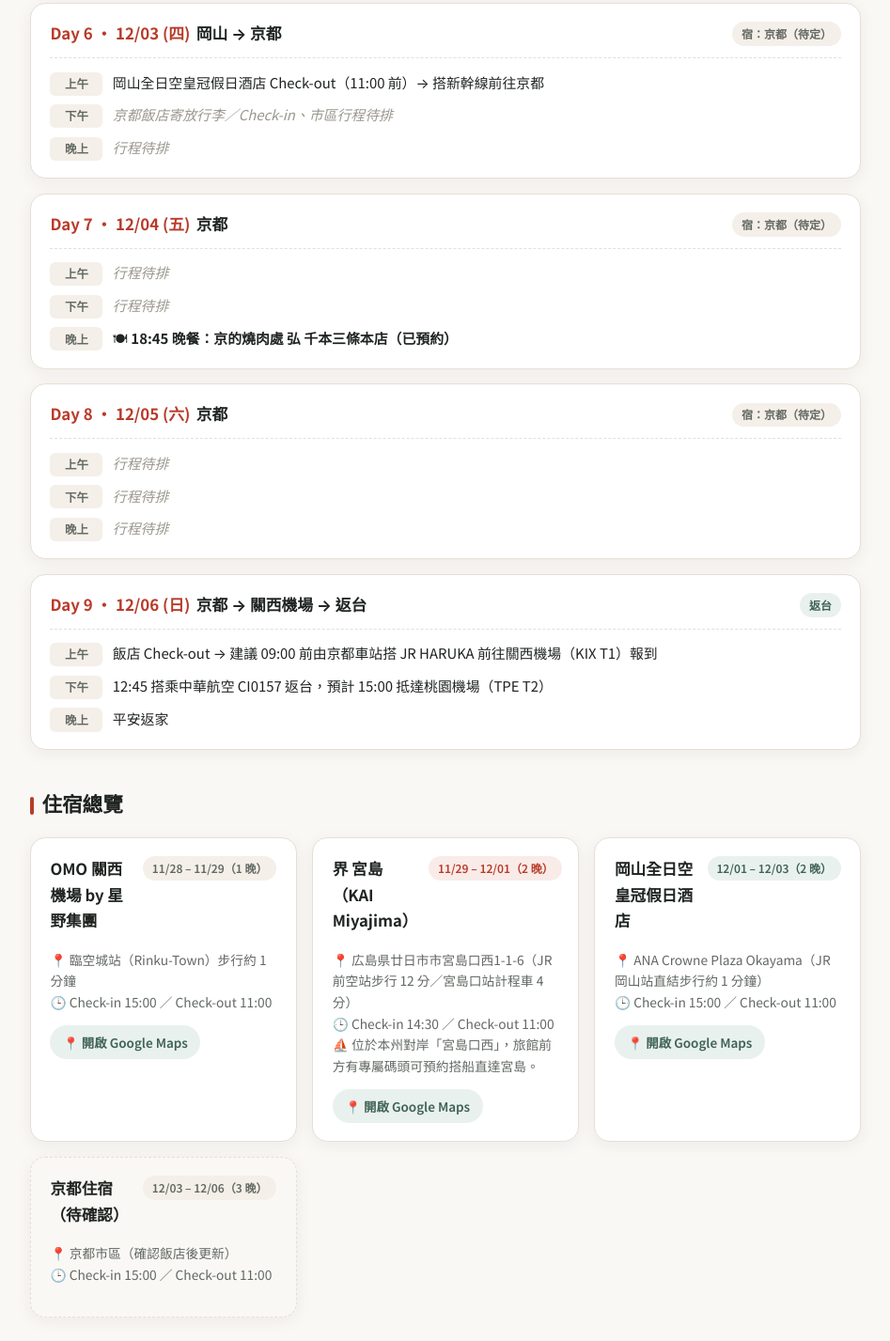
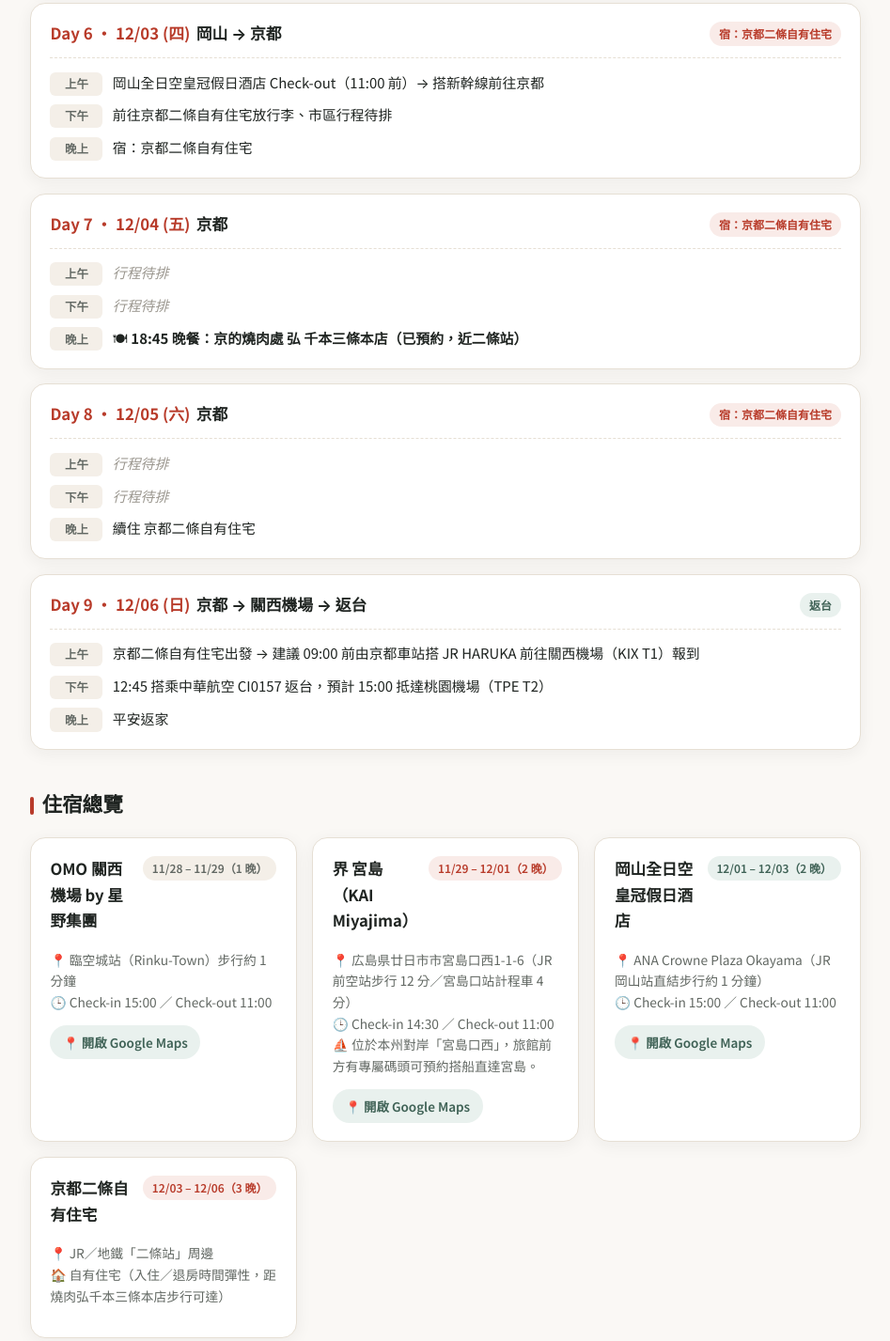
Before and after one commit to enkuo0828/kyoto-trip-2026, a plain HTML site: page index.html in a window 1280 px wide. Shown: the part 1883-3310 px from the top of the page at 94% size, without its empty margins (166-1113 px from the left). Drawn offline with Linux system fonts and the light colour scheme.

Commit message:
Update 12/03-12/06 accommodation to Kyoto Nijo residence

```diff
--- a/index.html
+++ b/index.html
@@ -623,36 +623,36 @@
         <article class="day-card" data-day="6">
           <div class="day-top">
             <div class="day-heading"><span class="day-date">Day 6 · 12/03 (四)</span>岡山 → 京都</div>
-            <span class="tag tag-neutral">宿：京都（待定）</span>
+            <span class="tag tag-red">宿：京都二條自有住宅</span>
           </div>
           <div class="slots">
             <div class="slot"><span class="slot-label">上午</span><span>岡山全日空皇冠假日酒店 Check-out（11:00 前）→ 搭新幹線前往京都</span></div>
-            <div class="slot"><span class="slot-label">下午</span><span class="slot-empty">京都飯店寄放行李／Check-in、市區行程待排</span></div>
-            <div class="slot"><span class="slot-label">晚上</span><span class="slot-empty">行程待排</span></div>
+            <div class="slot"><span class="slot-label">下午</span><span>前往京都二條自有住宅放行李、市區行程待排</span></div>
+            <div class="slot"><span class="slot-label">晚上</span><span>宿：京都二條自有住宅</span></div>
           </div>
         </article>
 
         <article class="day-card" data-day="7">
           <div class="day-top">
             <div class="day-heading"><span class="day-date">Day 7 · 12/04 (五)</span>京都</div>
-            <span class="tag tag-neutral">宿：京都（待定）</span>
+            <span class="tag tag-red">宿：京都二條自有住宅</span>
           </div>
           <div class="slots">
             <div class="slot"><span class="slot-label">上午</span><span class="slot-empty">行程待排</span></div>
             <div class="slot"><span class="slot-label">下午</span><span class="slot-empty">行程待排</span></div>
-            <div class="slot"><span class="slot-label">晚上</span><span>🍽 <strong>18:45 晚餐：京的燒肉處 弘 千本三條本店（已預約）</strong></span></div>
+            <div class="slot"><span class="slot-label">晚上</span><span>🍽 <strong>18:45 晚餐：京的燒肉處 弘 千本三條本店（已預約，近二條站）</strong></span></div>
           </div>
         </article>
 
         <article class="day-card" data-day="8">
           <div class="day-top">
             <div class="day-heading"><span class="day-date">Day 8 · 12/05 (六)</span>京都</div>
-            <span class="tag tag-neutral">宿：京都（待定）</span>
+            <span class="tag tag-red">宿：京都二條自有住宅</span>
           </div>
           <div class="slots">
             <div class="slot"><span class="slot-label">上午</span><span class="slot-empty">行程待排</span></div>
             <div class="slot"><span class="slot-label">下午</span><span class="slot-empty">行程待排</span></div>
-            <div class="slot"><span class="slot-label">晚上</span><span class="slot-empty">行程待排</span></div>
+            <div class="slot"><span class="slot-label">晚上</span><span>續住 京都二條自有住宅</span></div>
           </div>
         </article>
 
@@ -662,7 +662,7 @@
             <span class="tag tag-green">返台</span>
           </div>
           <div class="slots">
-            <div class="slot"><span class="slot-label">上午</span><span>飯店 Check-out → 建議 09:00 前由京都車站搭 JR HARUKA 前往關西機場（KIX T1）報到</span></div>
+            <div class="slot"><span class="slot-label">上午</span><span>京都二條自有住宅出發 → 建議 09:00 前由京都車站搭 JR HARUKA 前往關西機場（KIX T1）報到</span></div>
             <div class="slot"><span class="slot-label">下午</span><span>12:45 搭乘中華航空 CI0157 返台，預計 15:00 抵達桃園機場（TPE T2）</span></div>
             <div class="slot"><span class="slot-label">晚上</span><span>平安返家</span></div>
           </div>
@@ -711,14 +711,14 @@
           <a class="map-btn" target="_blank" rel="noopener" href="https://www.google.com/maps/search/?api=1&query=ANA+Crowne+Plaza+Okayama">📍 開啟 Google Maps</a>
         </div>
 
-        <div class="card" style="border-style: dashed; background: var(--bg);">
+        <div class="card">
           <div class="card-header">
-            <div class="place-title">京都住宿（待確認）</div>
-            <span class="tag tag-neutral">12/03 – 12/06（3 晚）</span>
+            <div class="place-title">京都二條自有住宅</div>
+            <span class="tag tag-red">12/03 – 12/06（3 晚）</span>
           </div>
           <p class="place-meta">
-            📍 京都市區（確認飯店後更新）<br />
-            🕒 Check-in 15:00 ／ Check-out 11:00
+            📍 JR／地鐵「二條站」周邊<br />
+            🏠 自有住宅（入住／退房時間彈性，距燒肉弘千本三條本店步行可達）
           </p>
         </div>
       </div>
@@ -788,17 +788,17 @@ sequenceDiagram
 
     Note over OKJ,KYO: Day 6 - 12/03 (四)
     OKJ->>KYO: 11:00 前退房 → 搭新幹線前往京都
-    KYO->>KYO: 入住京都飯店（待定）
+    KYO->>KYO: 入住 京都二條自有住宅
 
     Note over KYO: Day 7 - 12/04 (五)
     KYO->>KYO: 京都市區行程
     KYO->>KYO: 18:45 晚餐：京的燒肉處 弘 千本三條本店（已預約）
 
     Note over KYO: Day 8 - 12/05 (六)
-    KYO->>KYO: 京都行程（續住京都）
+    KYO->>KYO: 京都行程（續住 京都二條自有住宅）
 
     Note over KYO,TPE: Day 9 - 12/06 (日)
-    KYO->>KIX: 退房 → 建議 09:00 前搭 JR HARUKA 往 KIX T1
+    KYO->>KIX: 二條出發 → 建議 09:00 前由京都車站搭 JR HARUKA 往 KIX T1
     KIX->>TPE: 12:45 CI0157 起飛 → 15:00 抵達桃機 T2
         </div>
       </div>
```
